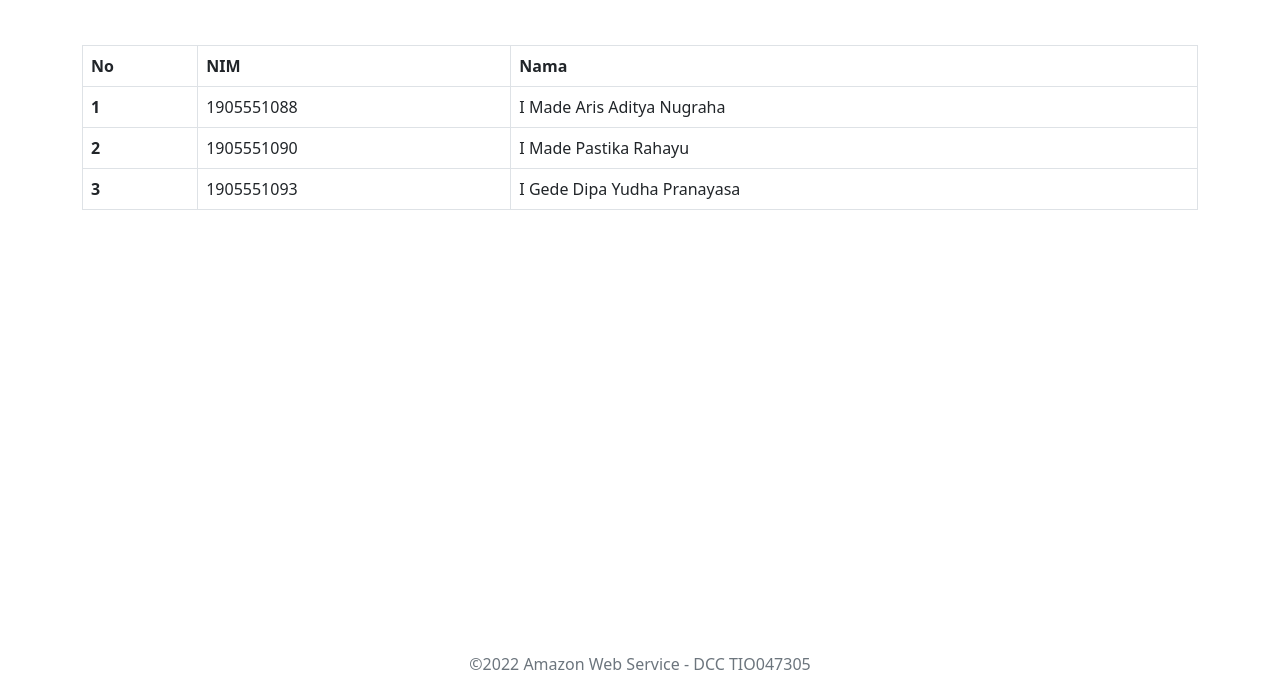
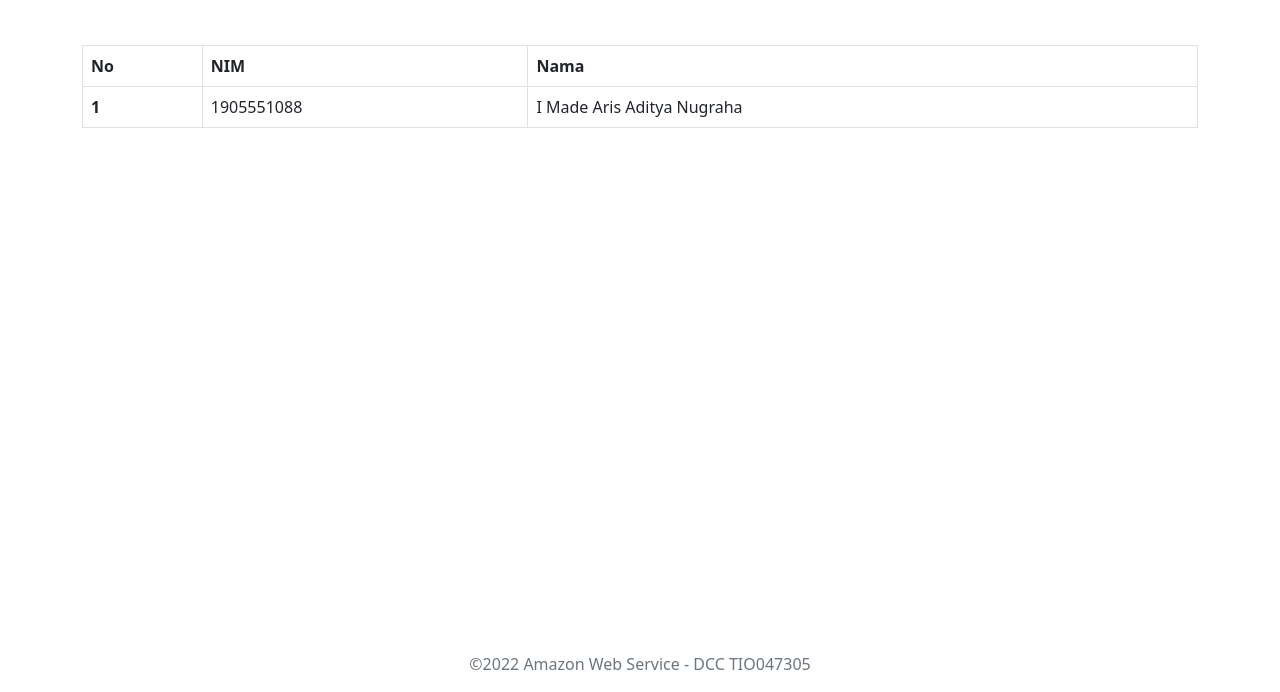
Before and after one commit to arisadityaa/DCC_Test, a plain HTML site: page index.html in a window 1280 px wide. Shown: the part 108-800 px from the top of the page. Drawn offline with nearby package versions, Linux system fonts and the light colour scheme.

Commit message:
Update Index

```diff
--- a/index.html
+++ b/index.html
@@ -34,16 +34,6 @@
                 <td>1905551088</td>
                 <td>I Made Aris Aditya Nugraha</td>
               </tr>
-              <tr>
-                <th scope="row">2</th>
-                <td>1905551090</td>
-                <td>I Made Pastika Rahayu</td>
-              </tr>
-              <tr>
-                <th scope="row">3</th>
-                <td>1905551093</td>
-                <td>I Gede Dipa Yudha Pranayasa</td>
-              </tr>
             </tbody>
           </table>
     </div>
```
